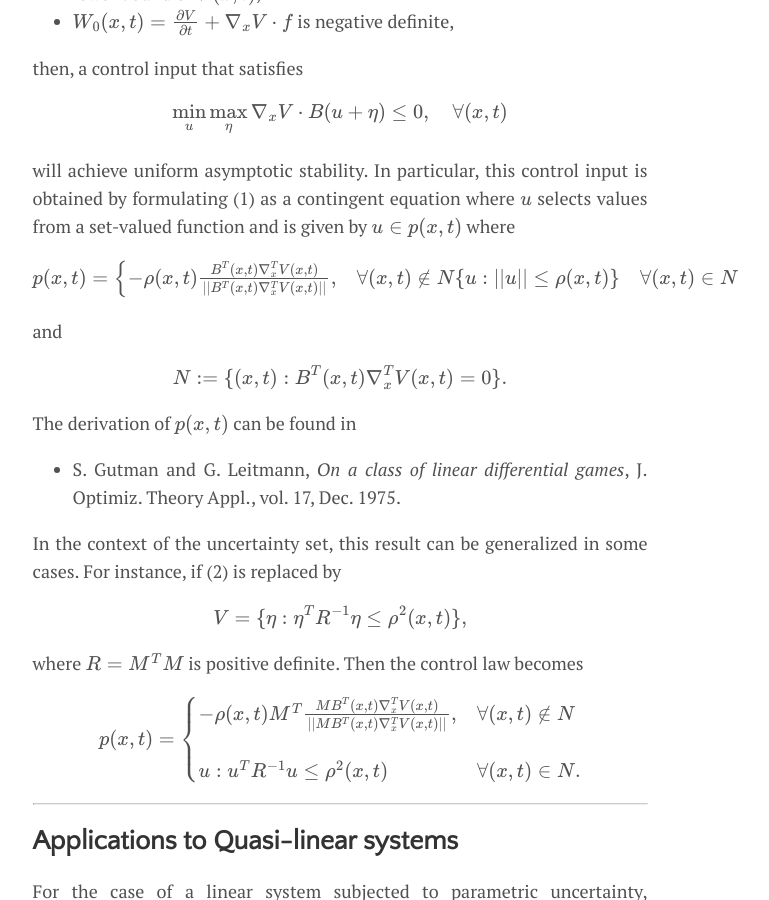
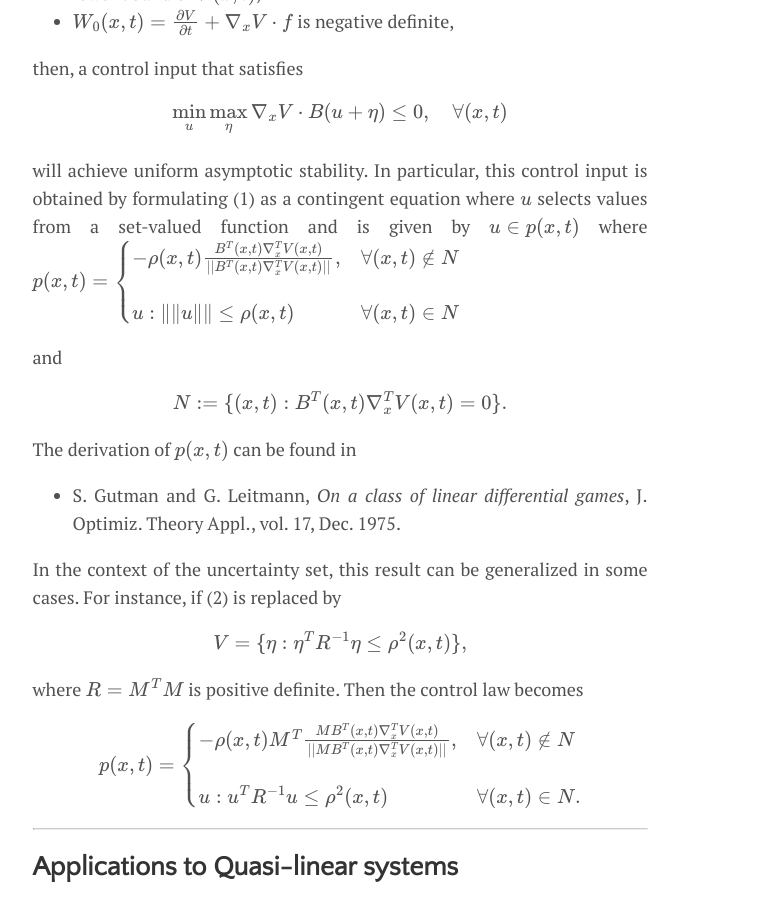
Before and after one commit to CheeGY/cheegy.github.io, a Jekyll site: the page built from _posts/2021-01-12-Gutman1979.md, in a window 1280 px wide and 900 px high, scrolled down 2781 px. Shown: the whole window, without its empty margins (300-1069 px from the left). Built offline with Jekyll 4.4.1, drawn with Linux system fonts in a browser that asks for light colours; formulas are drawn with MathJax 3.

Commit message:
Update 2021-01-12-Gutman1979.md

```diff
--- a/_posts/2021-01-12-Gutman1979.md
+++ b/_posts/2021-01-12-Gutman1979.md
@@ -73,13 +73,12 @@ then, a control input that satisfies
 \min_u \max_{\eta} \nabla_x V \cdot B(u + \eta) \leq 0, \quad \forall (x,t) \notag
 \end{equation}
 will achieve uniform asymptotic stability. In particular, this control input is obtained by formulating (1) as a contingent equation where $u$ selects values from a set-valued function and is given by $u \in p(x,t)$ where
-
-\begin{aligned}
+$$
 p(x,t) = \begin{cases}
             -\rho(x,t) \frac{B^T(x,t) \nabla_x^T V(x,t)}{||B^T(x,t) \nabla_x^T V(x,t)||}, & \forall (x,t) \notin N \\
             \\{u : \|\|u\|\| \leq \rho(x,t)\\} &\forall (x,t) \in N
             \end{cases}
-\end{aligned}
+$$
 
 and
 \begin{equation}
```
